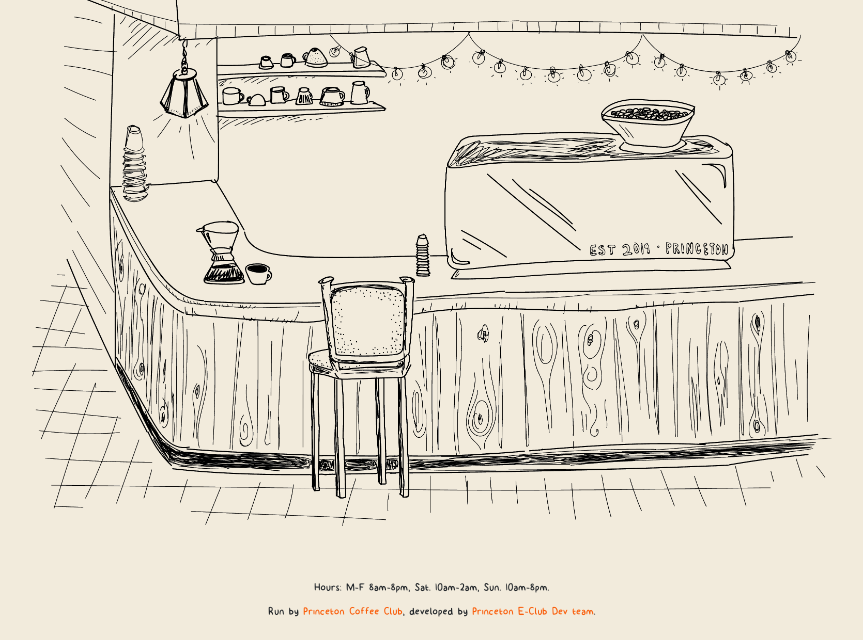
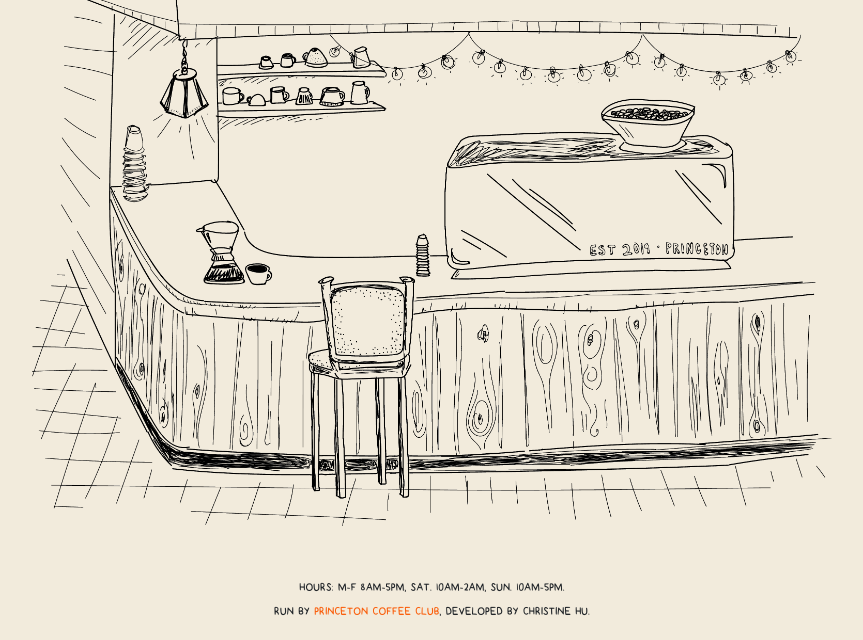
Before and after one commit to princetoneclub/coffeehouse, a plain HTML site: page index.html in a window 1280 px wide. Shown: the part 273-913 px from the top of the page, without its empty margins (208-1071 px from the left). Drawn offline with nearby package versions, Linux system fonts and the light colour scheme.

Commit message:
update footers for all pages

```diff
--- a/index.html
+++ b/index.html
@@ -70,10 +70,10 @@
       </main>
 
       <footer>
-              <div class="inner">
-              <p>Hours: M-F 8am-8pm, Sat. 10am-2am, Sun. 10am-8pm.<br>Run by <a href="https://www.facebook.com/princetoncoffeeclub/">Princeton Coffee Club</a>, developed by <a href="https://www.princetoneclub.com/">Princeton E-Club Dev team</a>.</p>
-              </div>
-          </footer>
+        <div class="inner">
+          <p>HOURS: M-F 8AM-5PM, SAT. 10AM-2AM, SUN. 10AM-5PM.<br>RUN BY <a href="https://www.facebook.com/princetoncoffeeclub/">PRINCETON COFFEE CLUB</a>, DEVELOPED BY CHRISTINE HU</a>.</p>
+        </div>
+      </footer>
     </div>
 </body>
 </html>
```
Also changed, not shown: about/index.html (+1 -1 lines), feedback/index.html (+1 -1 lines), menu/index.html (+1 -1 lines).
